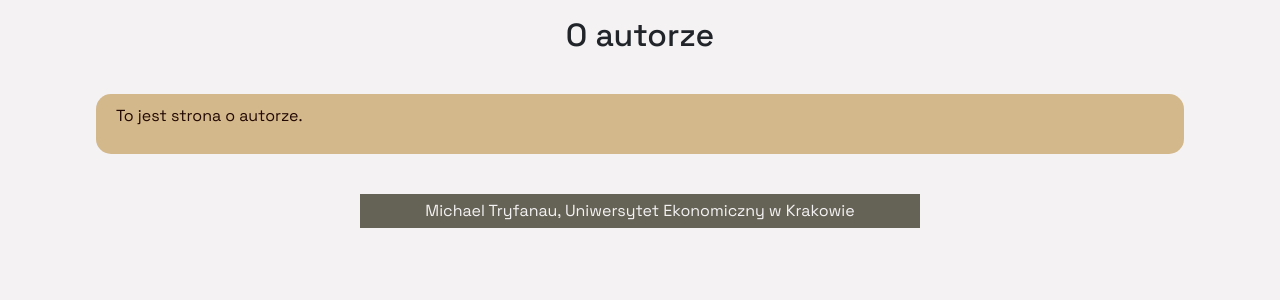
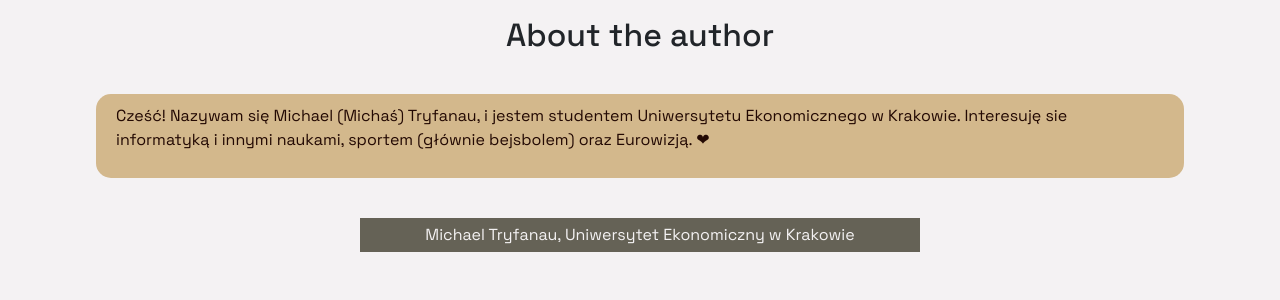
Before and after one commit to misharepbel/CeneoWebScraperMT, a Flask app: page /author in a window 1280 px wide. Shown: the part 82-382 px from the top of the page. Run offline with Flask 3, Linux system fonts and the light colour scheme; some libraries are stand-ins or nearby versions; some web fonts are replaced.

Commit message:
New content for the two pages

```diff
--- a/app/templates/author.html.jinja
+++ b/app/templates/author.html.jinja
@@ -1,10 +1,11 @@
 {% extends "base.html.jinja" %}
 {% block title %}
-    O autorze
+    About the author
 {% endblock title %}
 {% block content %}
     <section>
-        <p>To jest strona o autorze.</p>
+        <p>Cześć! Nazywam się Michael (Michaś) Tryfanau, i jestem studentem Uniwersytetu Ekonomicznego
+        w Krakowie. Interesuję sie informatyką i innymi naukami, sportem (głównie bejsbolem) oraz Eurowizją. ❤</p>
     </section>
 {% endblock content %}
 {% block menu_links %}
--- a/app/templates/index.html.jinja
+++ b/app/templates/index.html.jinja
@@ -4,7 +4,8 @@
 {% endblock title %}
 {% block content %}
     <section>
-        <p>To jest strona główna.</p>
+        <p>Witam w projekcie! Zacznij ekstrakcję na stosownej stronie, wpisując kod produktu z Ceneo.<br /><br />Ten projekt stworzyłem w trakcie pracy w
+        trakcie przedmiotu Pracownia Programowania II. Wykorzystano Python z frameworkiem Flask, HTML z Jinja2, CSS.</p>
     </section>
 {% endblock content %}
 {% block menu_links %}
```
